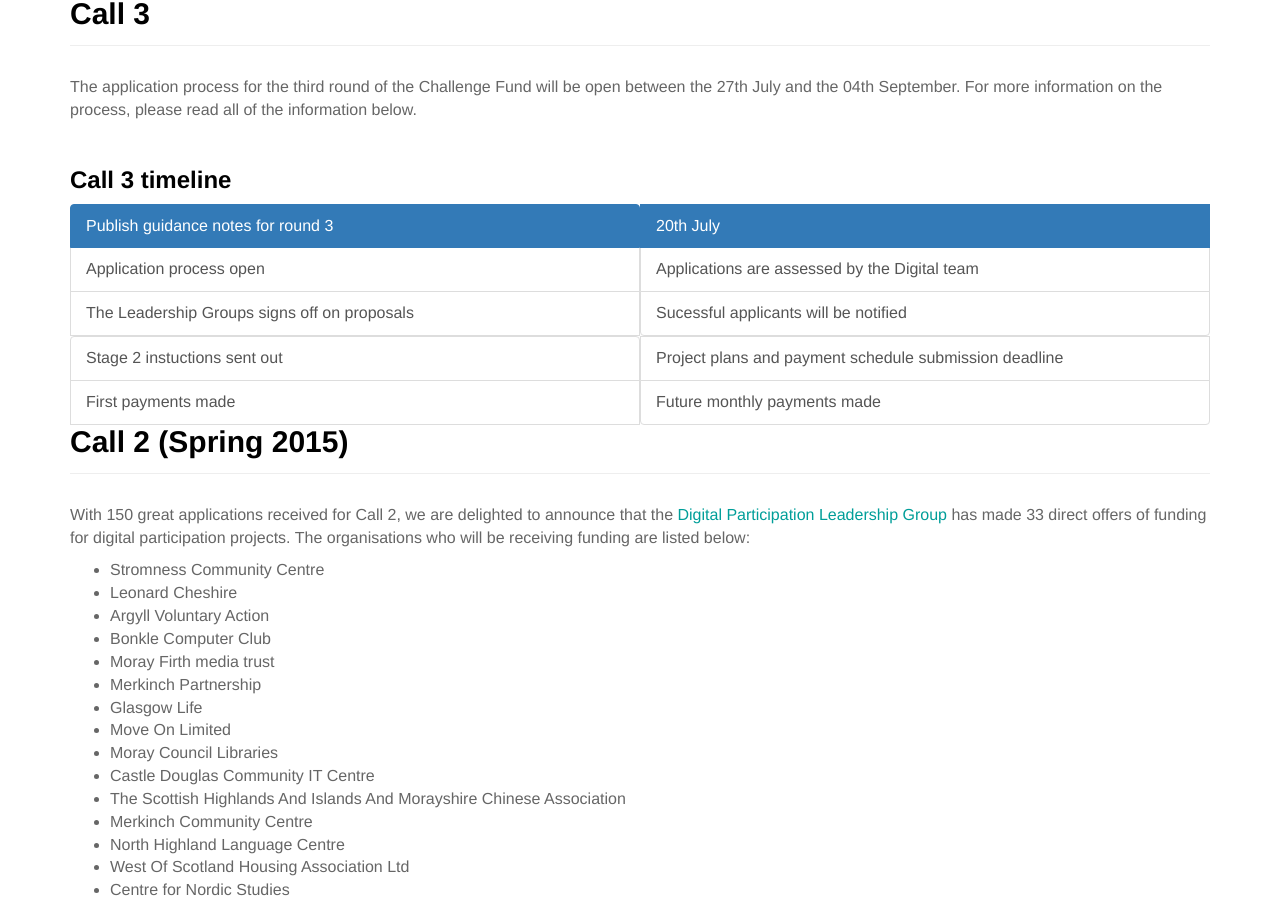
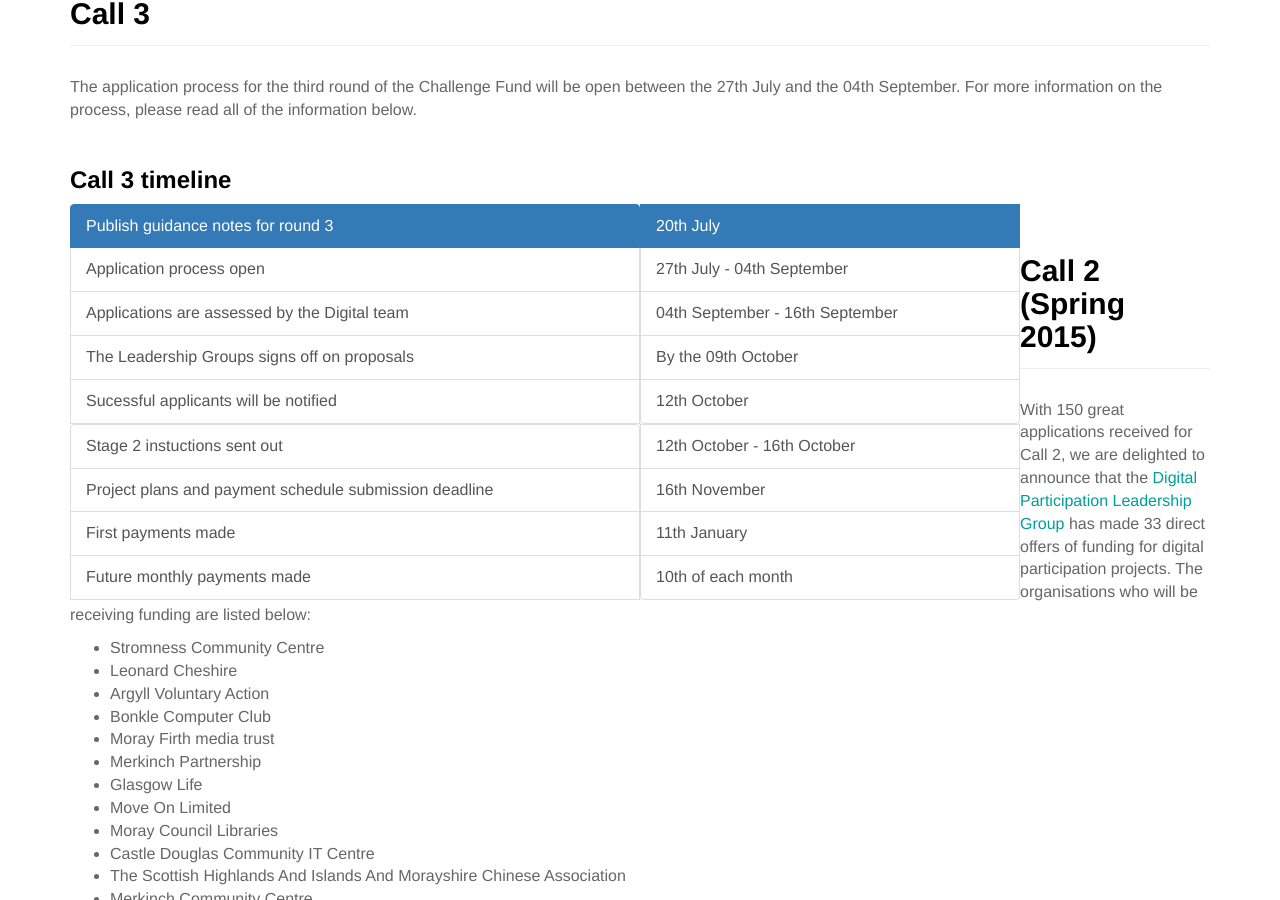
Before and after one commit to aly271287/aly271287.github.io, a Jekyll site: the page built from pages/challenge-fund.md, in a window 1280 px wide and 900 px high, scrolled down 824 px. Built offline with Jekyll 4.4.1, drawn with Linux system fonts in a browser that asks for light colours; nearby versions of some CDN libraries.

Commit message:
schedule

```diff
--- a/pages/challenge-fund.md
+++ b/pages/challenge-fund.md
@@ -27,21 +27,31 @@ The application process for the third round of the Challenge Fund will be open b
   <a href="#" class="list-group-item active col-xs-6">
     Publish guidance notes for round 3
   </a>
-  <a href="#" class="list-group-item active col-xs-6">
+  <a href="#" class="list-group-item active col-xs-4">
     20th July
   </a>
   <a href="#" class="list-group-item col-xs-6">Application process open</a>
+  <a href="#" class="list-group-item col-xs-4">27th July - 04th September</a>
   <a href="#" class="list-group-item col-xs-6">Applications are assessed by the Digital team</a>
+  <a href="#" class="list-group-item col-xs-4">04th September - 16th September </a>
   <a href="#" class="list-group-item col-xs-6">The Leadership Groups signs off on proposals</a>
+  <a href="#" class="list-group-item col-xs-4">By the 09th October</a>
   <a href="#" class="list-group-item col-xs-6">Sucessful applicants will be notified</a>
+  <a href="#" class="list-group-item col-xs-4">12th October</a>
 </div>
+
 
 <div class="list-group">
   <a href="#" class="list-group-item col-xs-6">Stage 2 instuctions sent out</a>
+  <a href="#" class="list-group-item col-xs-4">12th October - 16th October</a>
   <a href="#" class="list-group-item col-xs-6">Project plans and payment schedule submission deadline</a>
+  <a href="#" class="list-group-item col-xs-4">16th November</a>
   <a href="#" class="list-group-item col-xs-6">First payments made</a>
+  <a href="#" class="list-group-item col-xs-4">11th January</a>
   <a href="#" class="list-group-item col-xs-6">Future monthly payments made</a>
+  <a href="#" class="list-group-item col-xs-4">10th of each month</a>
 </div>
+
 
 ## Call 2 (Spring 2015)
 
```
